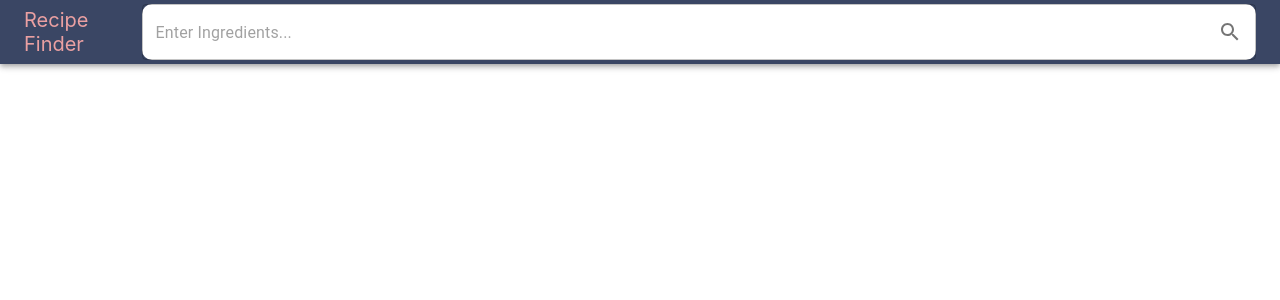
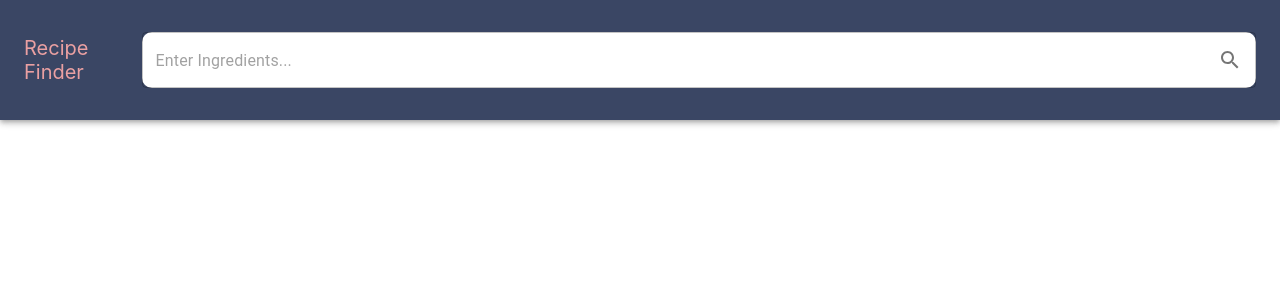
Before and after one commit to Shirm917/Recipe_Finder, a React (Create React App) app: page / in a window 1280 px wide. Shown: the top 300 px of the page. Built offline with nearby package versions, Linux system fonts and the light colour scheme.

Commit message:
changed design of navbar

```diff
--- a/src/nav/Navbar.js
+++ b/src/nav/Navbar.js
@@ -8,7 +8,7 @@ import SearchForm from "../components/SearchForm";
 const Navbar = () => {
   return (
     <Box sx={{ flexGrow: 1, width: "100%" }}>
-      <AppBar sx={{ backgroundColor: "#3a4664" }} position="static">
+      <AppBar sx={{ backgroundColor: "#3a4664", height: "15%", display: "flex", justifyContent: "center" }} position="static">
         <Toolbar sx={{ display: "flex", justifyContent: "space-between" }}>
           <Link className="link" to="/">
             Recipe Finder
```
